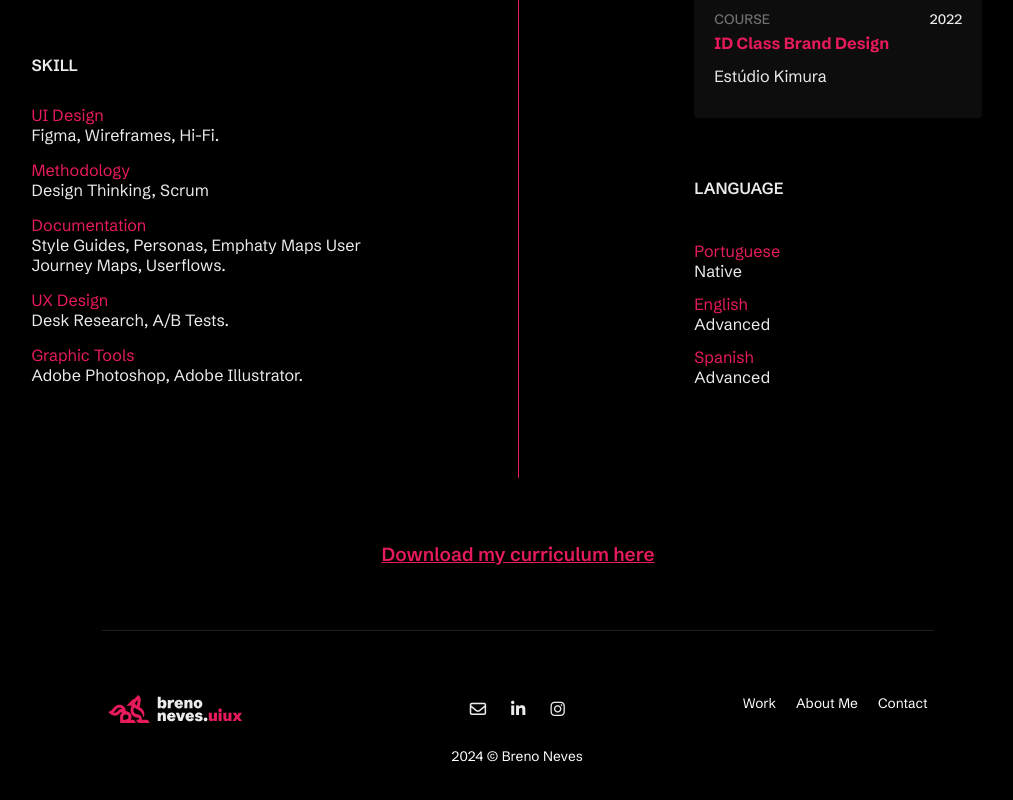
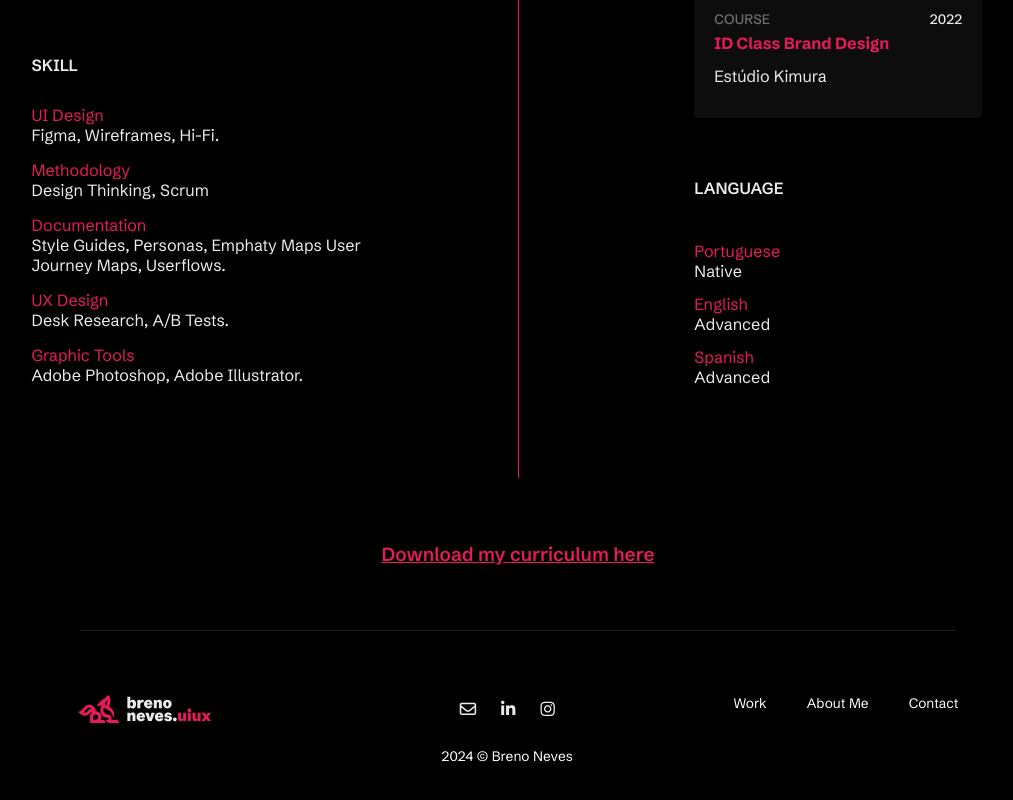
Before and after one commit to ViniciusHere/PortfolioBrenoNeves, a React (Vite) app: page /portfolioBrenoNeves/AboutMe in a window 1280 px wide. Shown: the part 1221-2021 px from the top of the page, without its empty margins (122-1135 px from the left). Built offline with nearby package versions, Linux system fonts and the light colour scheme.

Commit message:
Ajuster pagina home

```diff
--- a/src/styles/Footer.module.css
+++ b/src/styles/Footer.module.css
@@ -6,7 +6,7 @@
 }
 
 .Divisor {
-    width: 65%;
+    width: 68.5%;
     margin: 5% auto;
     height: 1px;
     background-color: #1E1E1E;
@@ -21,7 +21,7 @@
 }
 
 .Footer__Content {
-    width: 80%;
+    width: 86%;
     height: 100px;
     margin: 0px auto;
 }
@@ -46,7 +46,7 @@
 
 .Footer__nav {
     display: flex;
-    gap: 20px;
+    gap: 40px;
 }
 
 .Footer__info {
@@ -55,7 +55,7 @@
     flex-direction: column;
     align-items: center;
     justify-content: space-between;
-    margin-left: 50px;
+    margin-left: 70px;
 }
 
 .Footer_Icons {
--- a/src/styles/Home/Home.module.css
+++ b/src/styles/Home/Home.module.css
@@ -96,8 +96,7 @@
 
 .HomeFooter__Title-p {
     color: #EBEBEB;
-    font-size: 26px;
-    font-size: calc(1vw + 10px);
+    font-size: calc(0.85vw + 10px);
     font-weight: 600;
 }
 
```
